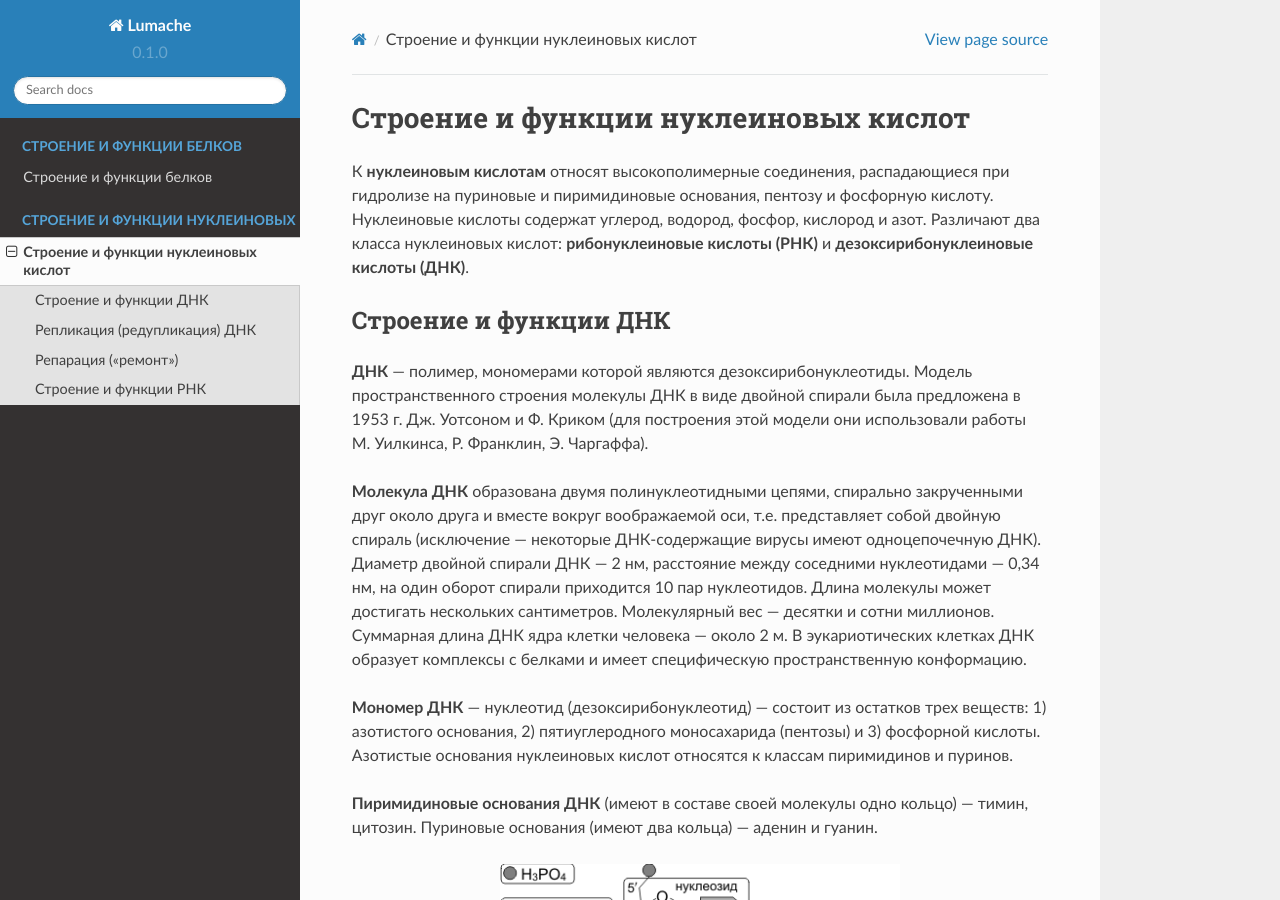
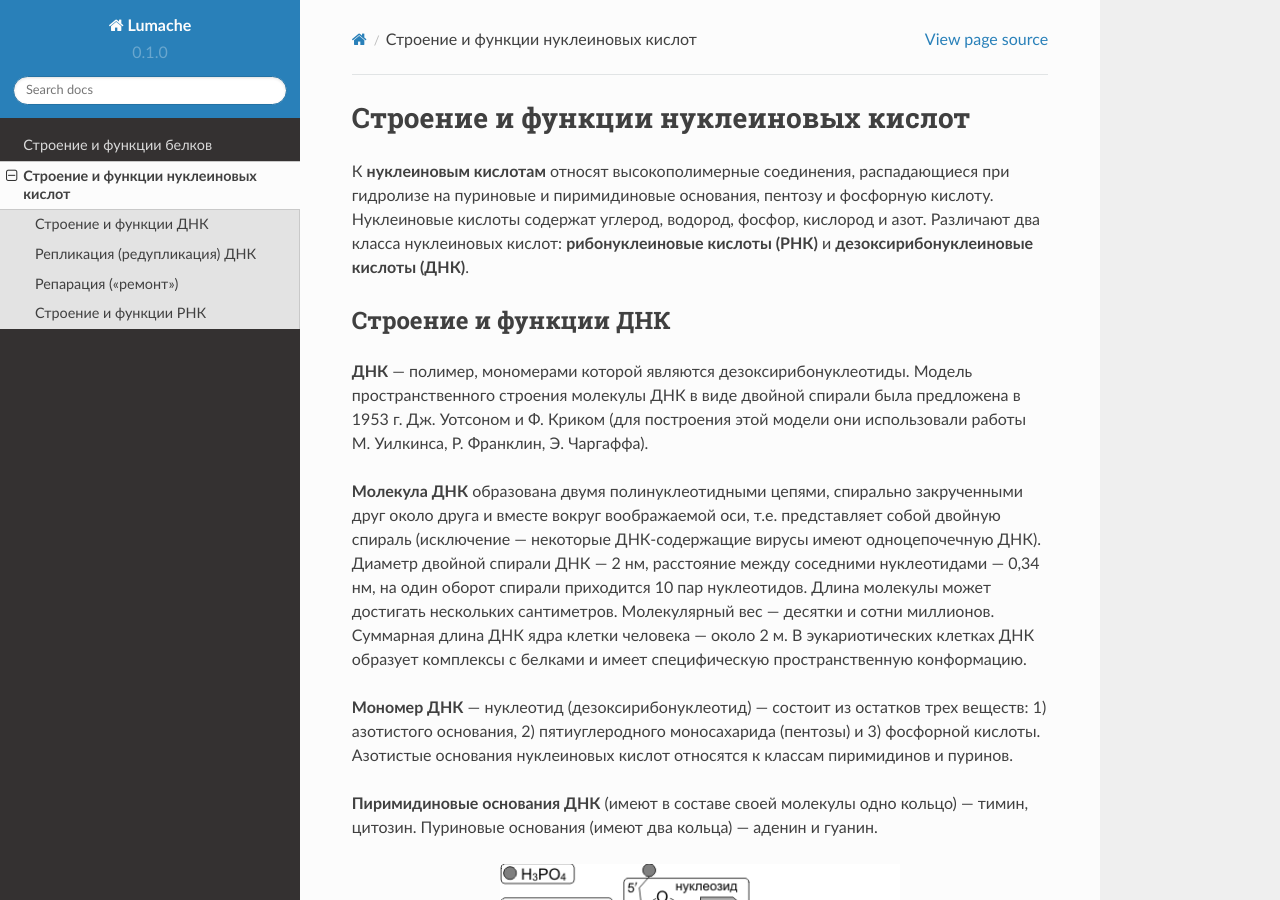
Before and after one commit to neptune2021/test_documentation, a Sphinx documentation site: the page built from docs/source/002.rst, in a window 1280 px wide and 900 px high. Built offline with Sphinx 7.4.7 and the Read the Docs theme 2.0.0, drawn with Linux system fonts in a browser that asks for light colours.

Commit message:
Update index.rst

```diff
--- a/docs/source/index.rst
+++ b/docs/source/index.rst
@@ -2,9 +2,6 @@
 ===================================
 
 .. toctree::
-   :maxdepth: 2
-   :hidden:
-   :caption: Строение и функции белков
 
    001
 
@@ -12,8 +9,5 @@
 ===================================
 
 .. toctree::
-   :maxdepth: 2
-   :hidden:
-   :caption: Строение и функции нуклеиновых кислот
 
    002
```
